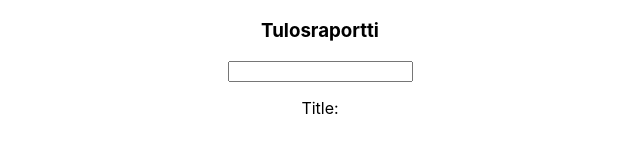
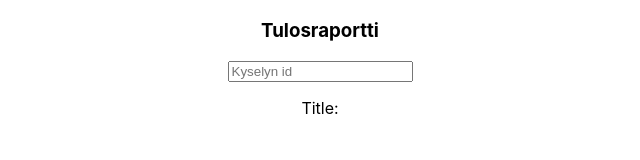
Before and after one commit to saerarjojo/Raporttifront, a React (Create React App) app: page / in a window 1280 px wide. Shown: the top 160 px of the page, without its empty margins (320-960 px from the left). Built offline with nearby package versions, Linux system fonts and the light colour scheme; no server answers.

Commit message:
Update Tulosraportti.js

```diff
--- a/src/components/Tulosraportti.js
+++ b/src/components/Tulosraportti.js
@@ -77,7 +77,7 @@ return(
         <h3>Tulosraportti</h3>
 
         <form>
-            <input value={id} onChange={event => setId(event.target.value)}/>
+            <input placeholder="Kyselyn id" value={id} onChange={event => setId(event.target.value)}/>
         </form>
 
         <p>Title: {title}</p>
```
